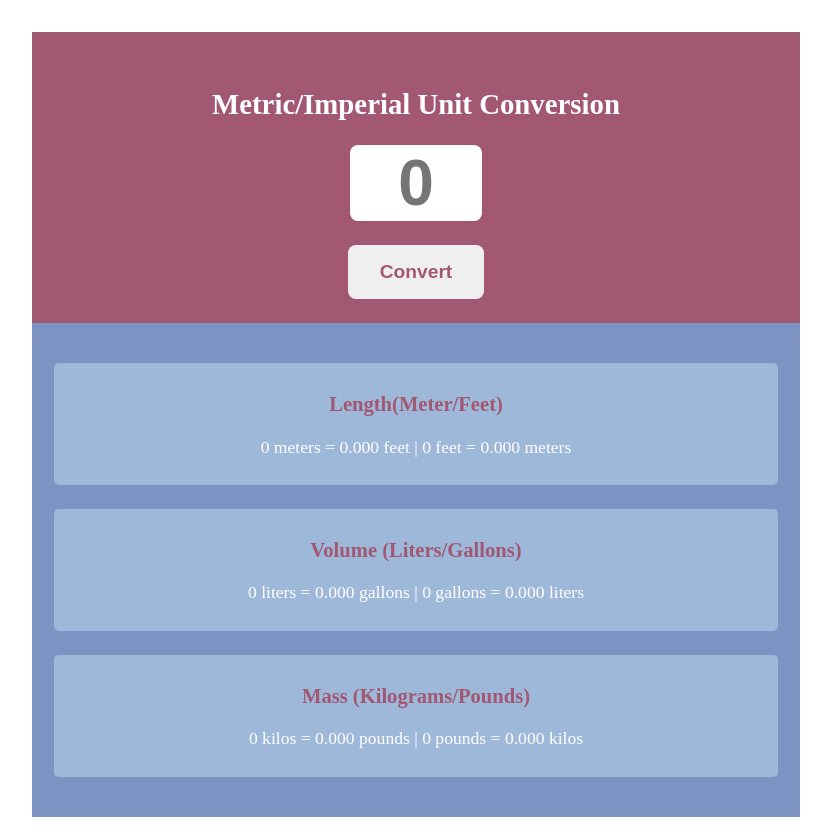
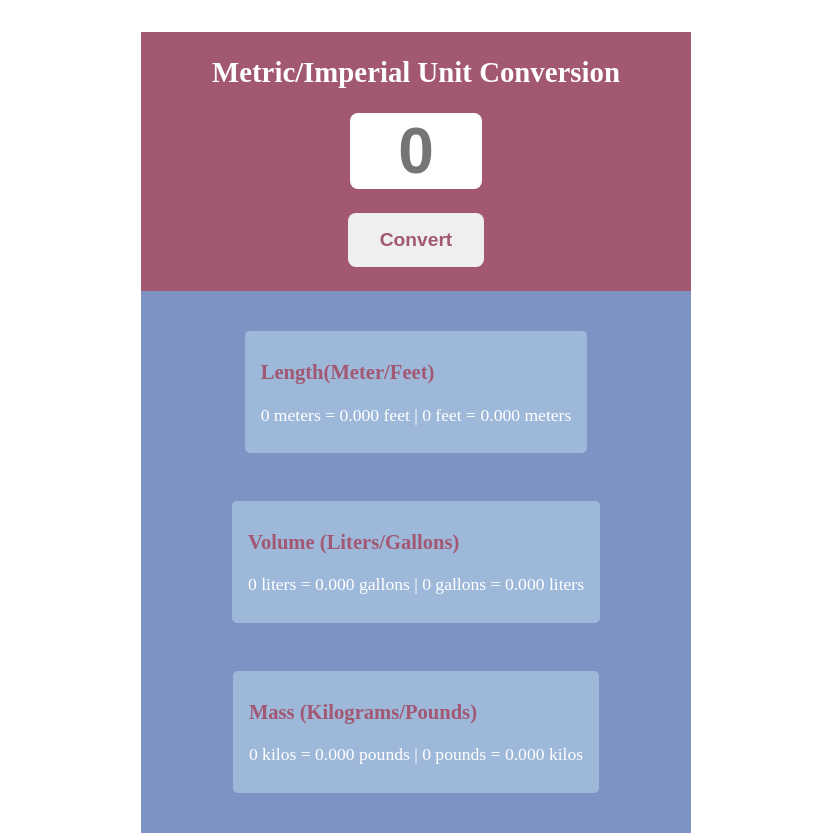
Before and after one commit to Rajinderkaur86/Unit-conversion, a plain HTML site: page index.html in a window 1280 px wide. Shown: the whole page, without its empty margins (224-1055 px from the left). Drawn offline with Linux system fonts and the light colour scheme.

Commit message:
updated css file
added flex box to both top and bottom containers

```diff
--- a/index.css
+++ b/index.css
@@ -16,15 +16,18 @@ input {
   text-align: center;
 }
 .container {
-  max-width: 60%;
+  width: 90vw;
+  max-width: 550px;
   margin: 2em auto 0;
-  text-align: center;
   background-color: #7c93c3;
 }
 
 .topContainer {
   background-color: #a25772;
-  padding-top: 2em;
+  margin-top: 2em;
+  display: flex;
+  flex-direction: column;
+  align-items: center;
 }
 .topContainer button {
   color: #a25772;
@@ -41,13 +44,15 @@ button:hover {
 }
 .bottomContainer {
   padding: 1rem 0;
+  display: flex;
+  flex-direction: column;
+  align-items: center;
 }
 
 .lengthBox,
 .volumeBox,
 .massBox {
   background-color: #9eb8d9;
-  max-width: 90%;
   margin: 1.5rem auto;
   padding: 0.6rem 1rem;
   color: #a25772;
```
